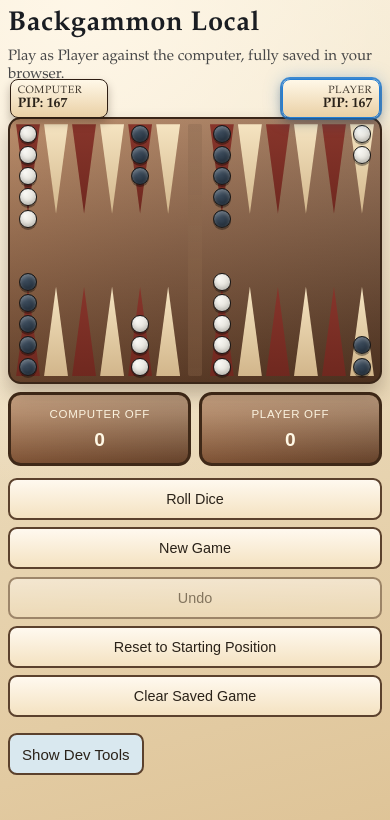
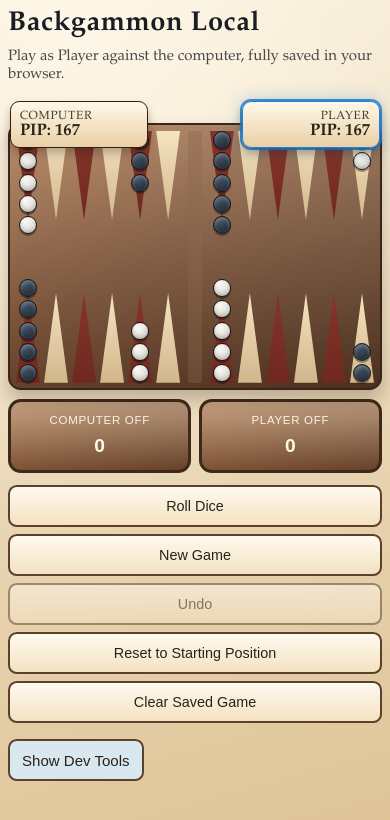
Before and after one commit to wesley-perkins-software/backgammon, a React (Vite) app: page / in a window 390 px wide. Shown: the top 820 px of the page. Built offline with nearby package versions, Linux system fonts and the light colour scheme.

Commit message:
Increase pip box size and lower board header spacing

```diff
--- a/src/styles.css
+++ b/src/styles.css
@@ -165,7 +165,7 @@ button:focus-visible {
 
 .board-stage {
   position: relative;
-  margin-top: 1.9rem;
+  margin-top: 2.6rem;
 }
 
 .board-shell {
@@ -228,7 +228,7 @@ button:focus-visible {
   position: absolute;
   left: 0;
   right: 0;
-  top: -52px;
+  top: -34px;
   display: flex;
   justify-content: space-between;
   gap: 0.75rem;
@@ -237,13 +237,13 @@ button:focus-visible {
 }
 
 .pip-box {
-  min-width: 140px;
-  border-radius: 0.6rem;
+  min-width: 210px;
+  border-radius: 0.72rem;
   border: 2px solid #2f1e13;
   background: linear-gradient(180deg, #fff8e8, #ead0a5);
   color: #2a2219;
   box-shadow: 0 5px 10px rgba(31, 18, 8, 0.28);
-  padding: 0.4rem 0.65rem;
+  padding: 0.62rem 0.92rem;
   display: flex;
   flex-direction: column;
   align-items: flex-start;
@@ -264,16 +264,16 @@ button:focus-visible {
 }
 
 .pip-box-label {
-  font-size: 0.78rem;
+  font-size: 0.88rem;
   text-transform: uppercase;
   letter-spacing: 0.06em;
   opacity: 0.88;
 }
 
 .pip-box-value {
-  font-size: 1.08rem;
+  font-size: 1.78rem;
   font-weight: 700;
-  line-height: 1.1;
+  line-height: 1.05;
 }
 
 .board-dice-overlay {
@@ -767,20 +767,20 @@ button:focus-visible {
 
 @media (max-width: 760px) {
   .board-stage {
-    margin-top: 1.6rem;
+    margin-top: 2.2rem;
   }
 
   .pip-board-row {
-    top: -44px;
+    top: -30px;
   }
 
   .pip-box {
-    min-width: 118px;
-    padding: 0.34rem 0.5rem;
+    min-width: 172px;
+    padding: 0.5rem 0.72rem;
   }
 
   .pip-box-value {
-    font-size: 0.98rem;
+    font-size: 1.35rem;
   }
 
   .app {
@@ -865,26 +865,26 @@ button:focus-visible {
 
 @media (max-width: 560px) {
   .board-stage {
-    margin-top: 1.35rem;
+    margin-top: 1.75rem;
   }
 
   .pip-board-row {
-    top: -40px;
+    top: -24px;
   }
 
   .pip-box {
-    min-width: 98px;
+    min-width: 138px;
     border-width: 1.5px;
-    border-radius: 0.5rem;
-    padding: 0.28rem 0.42rem;
+    border-radius: 0.58rem;
+    padding: 0.4rem 0.56rem;
   }
 
   .pip-box-label {
-    font-size: 0.66rem;
+    font-size: 0.74rem;
   }
 
   .pip-box-value {
-    font-size: 0.86rem;
+    font-size: 1.04rem;
   }
 
   :root {
```
